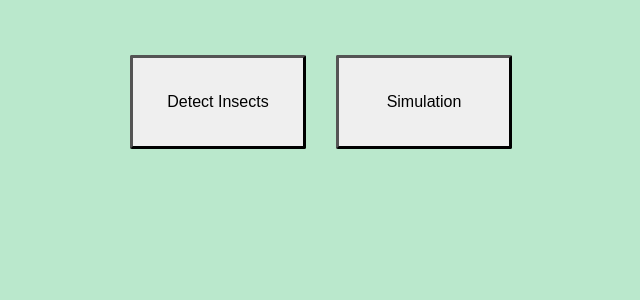
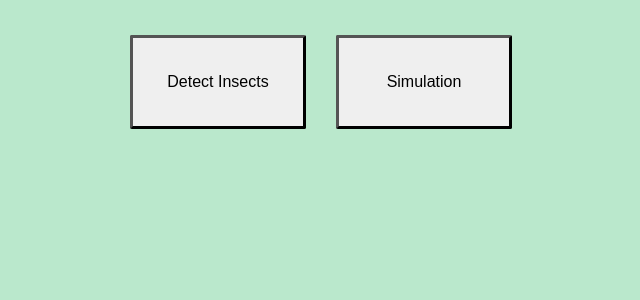
Before and after one commit to That-Guy977/bio-inses, a Django app: template bioinses/templates/index.html in a window 1280 px wide. Shown: the part 120-420 px from the top of the page, without its empty margins (319-959 px from the left). Run offline with Django 4.2, Linux system fonts and the light colour scheme; the template is opened without the code that fills it, so the values that code supplies are empty.

Commit message:
Remove dummy header, adjust main content margin

```diff
--- a/bioinses/static/styles.css
+++ b/bioinses/static/styles.css
@@ -18,10 +18,6 @@ header {
   gap: 50px;
 }
 
-#header-dummy {
-  height: 120px;
-}
-
 #home {
   margin: 0;
   padding: 0;
@@ -36,7 +32,7 @@ header {
 }
 
 main {
-  margin: 50px 0 0;
+  margin: 150px 0 0;
 }
 
 .flex,.center {
--- a/bioinses/templates/base.html
+++ b/bioinses/templates/base.html
@@ -19,7 +19,6 @@
         <p id="subtitle">Biological Control</p>
       </div>
     </header>
-    <div id="header-dummy"></div>
     <main id="content" class="center">
       {% block content %}{% endblock %}
     </main>
```
